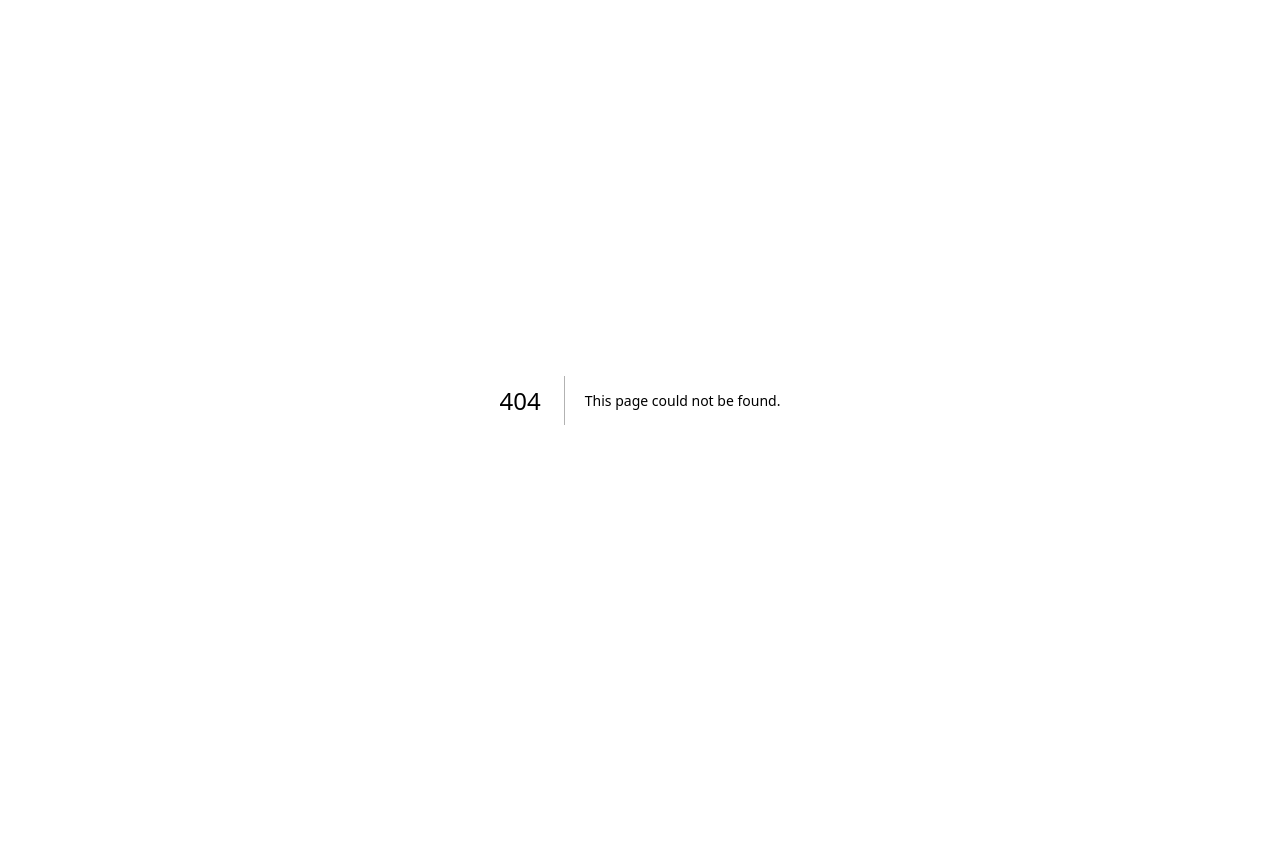
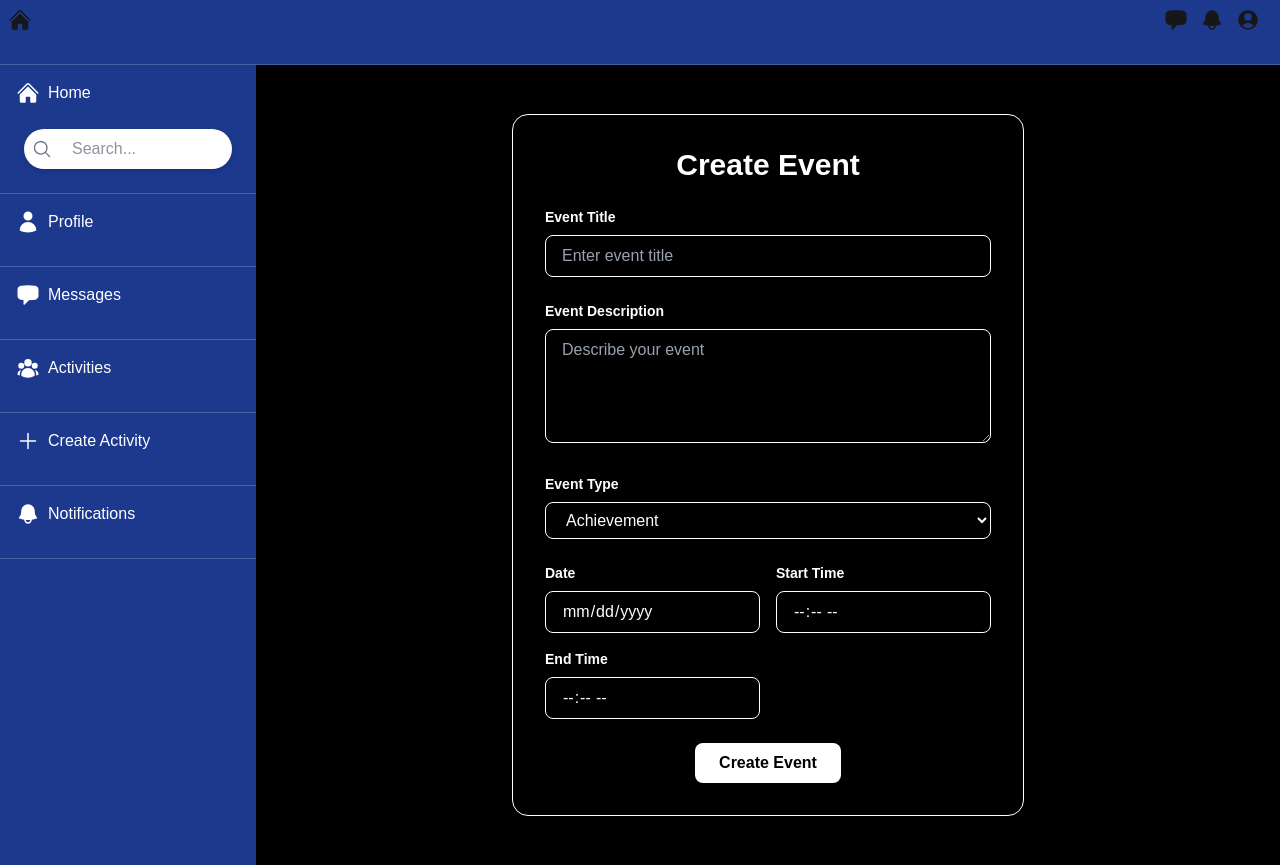
Before and after one commit to anamivale/glowing-sniffle, a Next.js app: page /create_activity in a window 1280 px wide. Before the commit this address had no page. Before the commit the page ends 800 px from the top, so only its background shows below. Built offline with nearby package versions, Linux system fonts and the light colour scheme.

Commit message:
feat: add create activity page

```diff
--- /dev/null
+++ b/src/app/create_activity/page.jsx
@@ -0,0 +1,116 @@
+import React from 'react'
+import Layout from '../components/Layout'
+
+function CreateEvents() {
+  return (
+    <Layout>
+      <div className="flex justify-center items-center min-h-screen bg-black text-white">
+        <div className="w-full max-w-lg p-8 rounded-2xl shadow-lg bg-black border border-white">
+          <h1 className="text-3xl font-bold mb-6 text-center">Create Event</h1>
+
+          <form className="space-y-6">
+            {/* Title */}
+            <div>
+              <label htmlFor="title" className="block text-sm font-semibold mb-2">
+                Event Title
+              </label>
+              <input
+                type="text"
+                id="title"
+                name="title"
+                required
+                className="w-full px-4 py-2 bg-black border border-white rounded-lg text-white placeholder-gray-400 focus:outline-none focus:ring-2 focus:ring-white"
+                placeholder="Enter event title"
+              />
+            </div>
+
+            {/* Description */}
+            <div>
+              <label htmlFor="description" className="block text-sm font-semibold mb-2">
+                Event Description
+              </label>
+              <textarea
+                id="description"
+                name="description"
+                required
+                rows={4}
+                className="w-full px-4 py-2 bg-black border border-white rounded-lg text-white placeholder-gray-400 focus:outline-none focus:ring-2 focus:ring-white"
+                placeholder="Describe your event"
+              />
+            </div>
+
+            {/* Type */}
+            <div>
+              <label htmlFor="type" className="block text-sm font-semibold mb-2">
+                Event Type
+              </label>
+              <select
+                name="type"
+                id="type"
+                className="w-full px-4 py-2 bg-black border border-white rounded-lg text-white focus:outline-none focus:ring-2 focus:ring-white"
+              >
+                <option value="achievement">Achievement</option>
+                <option value="update">Update</option>
+                <option value="event">Networking</option>
+              </select>
+            </div>
+
+            {/* Date + Time */}
+            <div className="grid grid-cols-2 gap-4">
+              <div>
+                <label htmlFor="date" className="block text-sm font-semibold mb-2">
+                  Date
+                </label>
+                <input
+                  type="date"
+                  id="date"
+                  name="date"
+                  required
+                  className="w-full px-4 py-2 bg-black border border-white rounded-lg text-white focus:outline-none focus:ring-2 focus:ring-white"
+                />
+              </div>
+
+              <div>
+                <label htmlFor="start_time" className="block text-sm font-semibold mb-2">
+                  Start Time
+                </label>
+                <input
+                  type="time"
+                  id="start_time"
+                  name="start_time"
+                  required
+                  className="w-full px-4 py-2 bg-black border border-white rounded-lg text-white focus:outline-none focus:ring-2 focus:ring-white"
+                />
+              </div>
+
+              <div>
+                <label htmlFor="end_time" className="block text-sm font-semibold mb-2">
+                  End Time
+                </label>
+                <input
+                  type="time"
+                  id="end_time"
+                  name="end_time"
+                  required
+                  className="w-full px-4 py-2 bg-black border border-white rounded-lg text-white focus:outline-none focus:ring-2 focus:ring-white"
+                />
+              </div>
+            </div>
+
+            {/* Submit */}
+            <div className="text-center">
+              <button
+                type="submit"
+                className="px-6 py-2 rounded-lg font-semibold bg-white text-black hover:bg-gray-200 transition"
+              >
+                Create Event
+              </button>
+            </div>
+          </form>
+        </div>
+      </div>
+    </Layout>
+  )
+}
+
+export default CreateEvents
```
